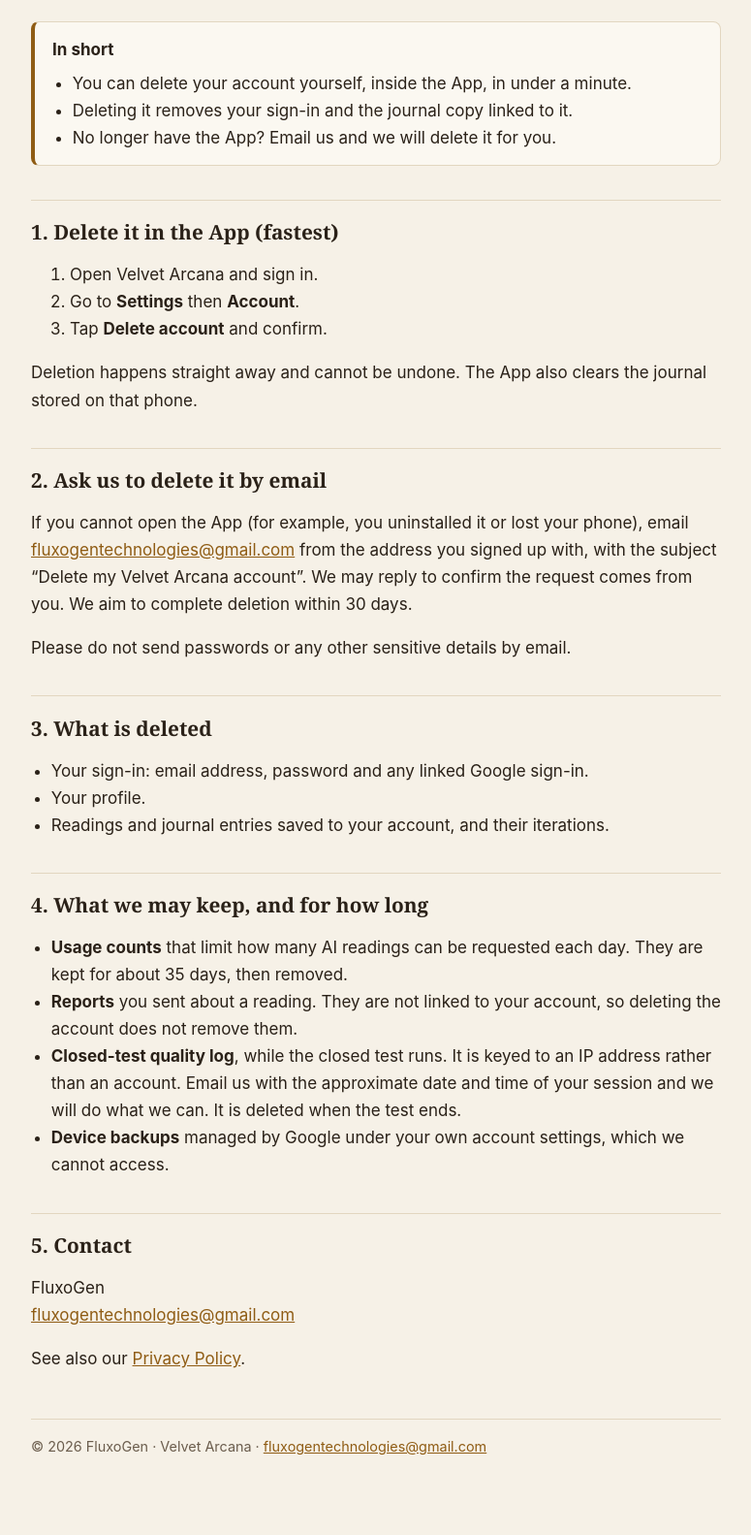
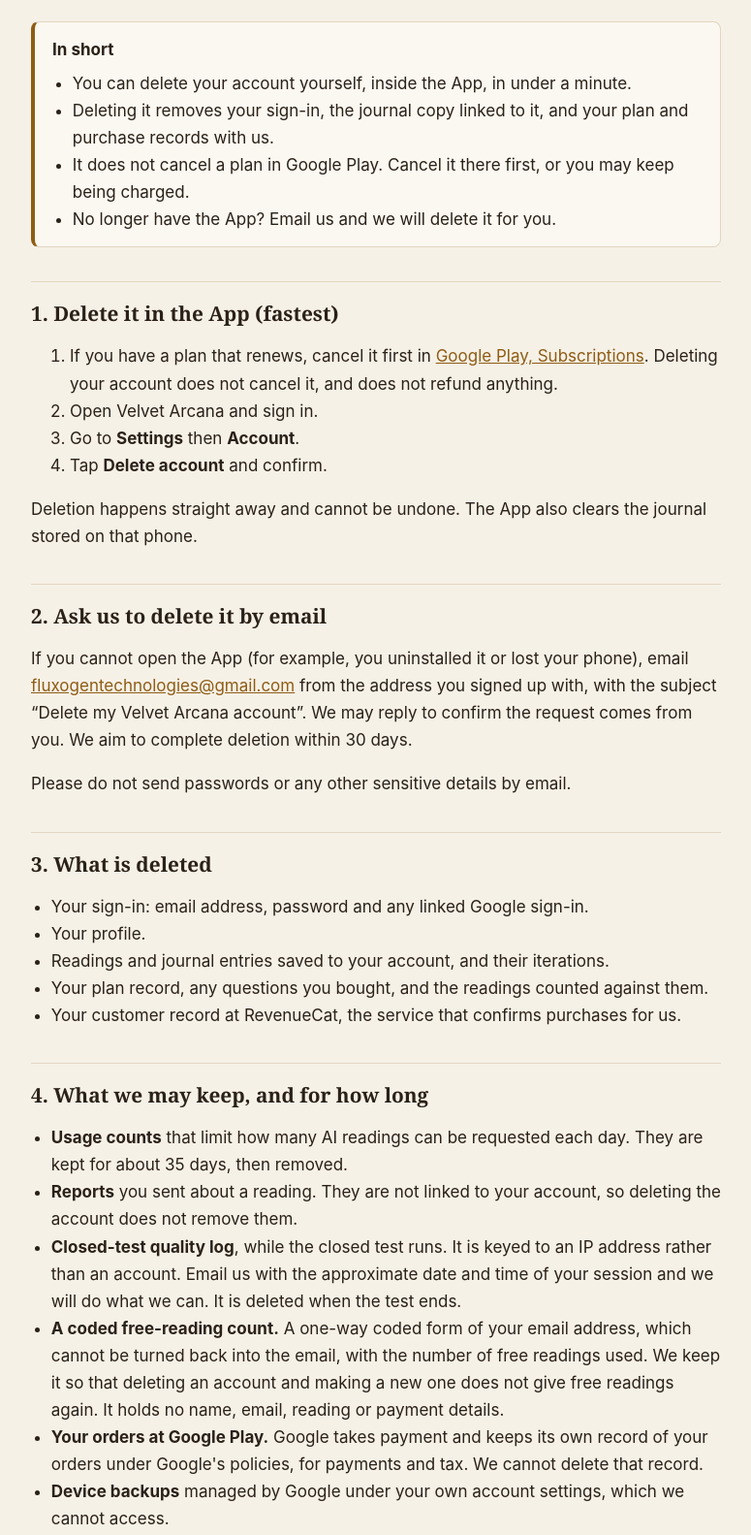
Before and after one commit to FluxoGen/legal, a plain HTML site: page velvet-arcana/delete-account/index.html in a window 1280 px wide. Shown: the part 199-1782 px from the top of the page at 97% size, without its empty margins (252-1027 px from the left). Drawn offline with Linux system fonts and the light colour scheme.

Commit message:
Velvet Arcana: deletion page and privacy cover plans, questions and RevenueCat
Deletion page: cancel a renewing plan in Google Play first (deleting does
not cancel or refund); plan, bought questions and usage are deleted, and
the RevenueCat customer record is removed; kept: the one-way coded
free-reading count, and Google Play's own order records.
Privacy: bought questions are listed with what is kept; deletion removes
the RevenueCat record; Google keeps its order records.

Held with the accounts-and-plans privacy update until that release.

```diff
--- a/velvet-arcana/delete-account/index.html
+++ b/velvet-arcana/delete-account/index.html
@@ -18,12 +18,14 @@
 <div class="box"><strong>In short</strong>
 <ul>
 <li>You can delete your account yourself, inside the App, in under a minute.</li>
-<li>Deleting it removes your sign-in and the journal copy linked to it.</li>
+<li>Deleting it removes your sign-in, the journal copy linked to it, and your plan and purchase records with us.</li>
+<li>It does not cancel a plan in Google Play. Cancel it there first, or you may keep being charged.</li>
 <li>No longer have the App? Email us and we will delete it for you.</li>
 </ul></div>
 
 <h2>1. Delete it in the App (fastest)</h2>
 <ol>
+<li>If you have a plan that renews, cancel it first in <a href="https://play.google.com/store/account/subscriptions">Google Play, Subscriptions</a>. Deleting your account does not cancel it, and does not refund anything.</li>
 <li>Open Velvet Arcana and sign in.</li>
 <li>Go to <strong>Settings</strong> then <strong>Account</strong>.</li>
 <li>Tap <strong>Delete account</strong> and confirm.</li>
@@ -39,6 +41,8 @@
 <li>Your sign-in: email address, password and any linked Google sign-in.</li>
 <li>Your profile.</li>
 <li>Readings and journal entries saved to your account, and their iterations.</li>
+<li>Your plan record, any questions you bought, and the readings counted against them.</li>
+<li>Your customer record at RevenueCat, the service that confirms purchases for us.</li>
 </ul>
 
 <h2>4. What we may keep, and for how long</h2>
@@ -46,6 +50,8 @@
 <li><strong>Usage counts</strong> that limit how many AI readings can be requested each day. They are kept for about 35 days, then removed.</li>
 <li><strong>Reports</strong> you sent about a reading. They are not linked to your account, so deleting the account does not remove them.</li>
 <li><strong>Closed-test quality log</strong>, while the closed test runs. It is keyed to an IP address rather than an account. Email us with the approximate date and time of your session and we will do what we can. It is deleted when the test ends.</li>
+<li><strong>A coded free-reading count.</strong> A one-way coded form of your email address, which cannot be turned back into the email, with the number of free readings used. We keep it so that deleting an account and making a new one does not give free readings again. It holds no name, email, reading or payment details.</li>
+<li><strong>Your orders at Google Play.</strong> Google takes payment and keeps its own record of your orders under Google's policies, for payments and tax. We cannot delete that record.</li>
 <li><strong>Device backups</strong> managed by Google under your own account settings, which we cannot access.</li>
 </ul>
 
```
Also changed, not shown: velvet-arcana/privacy/index.html (+3 -2 lines).
